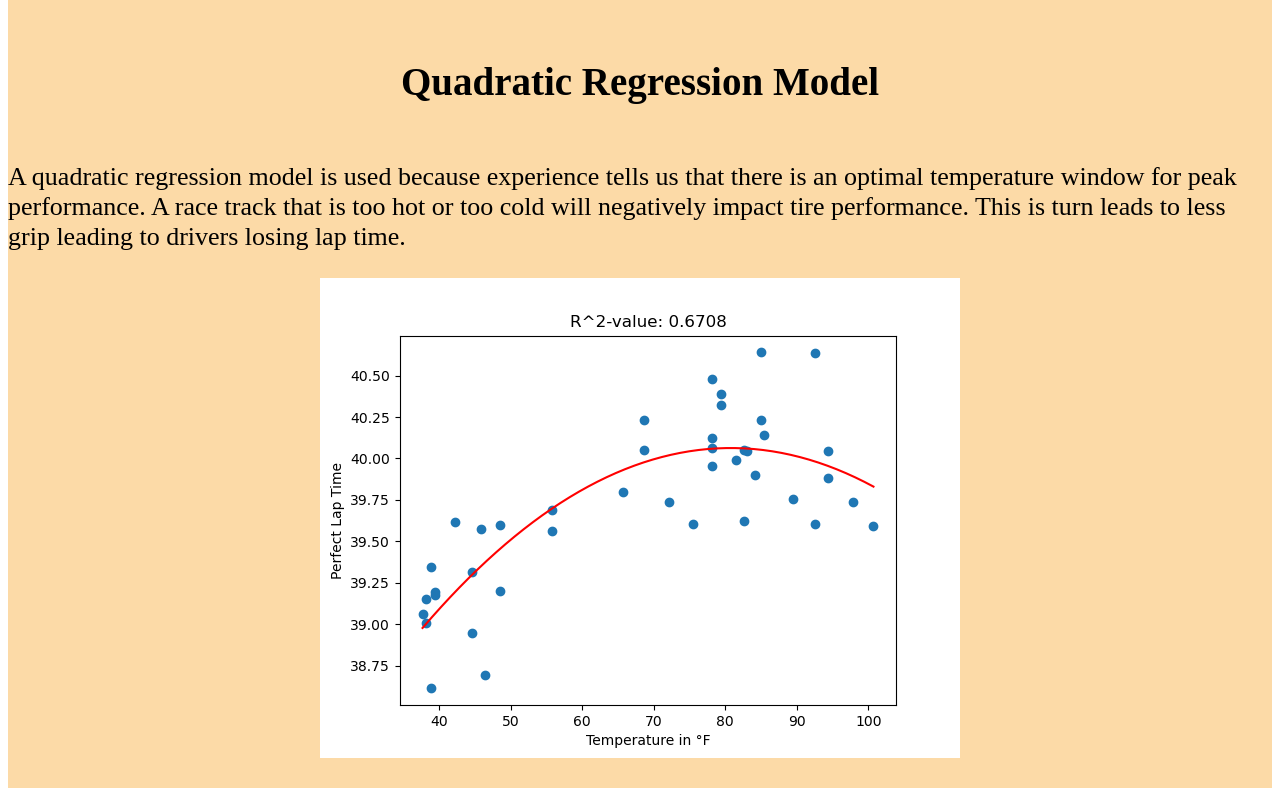
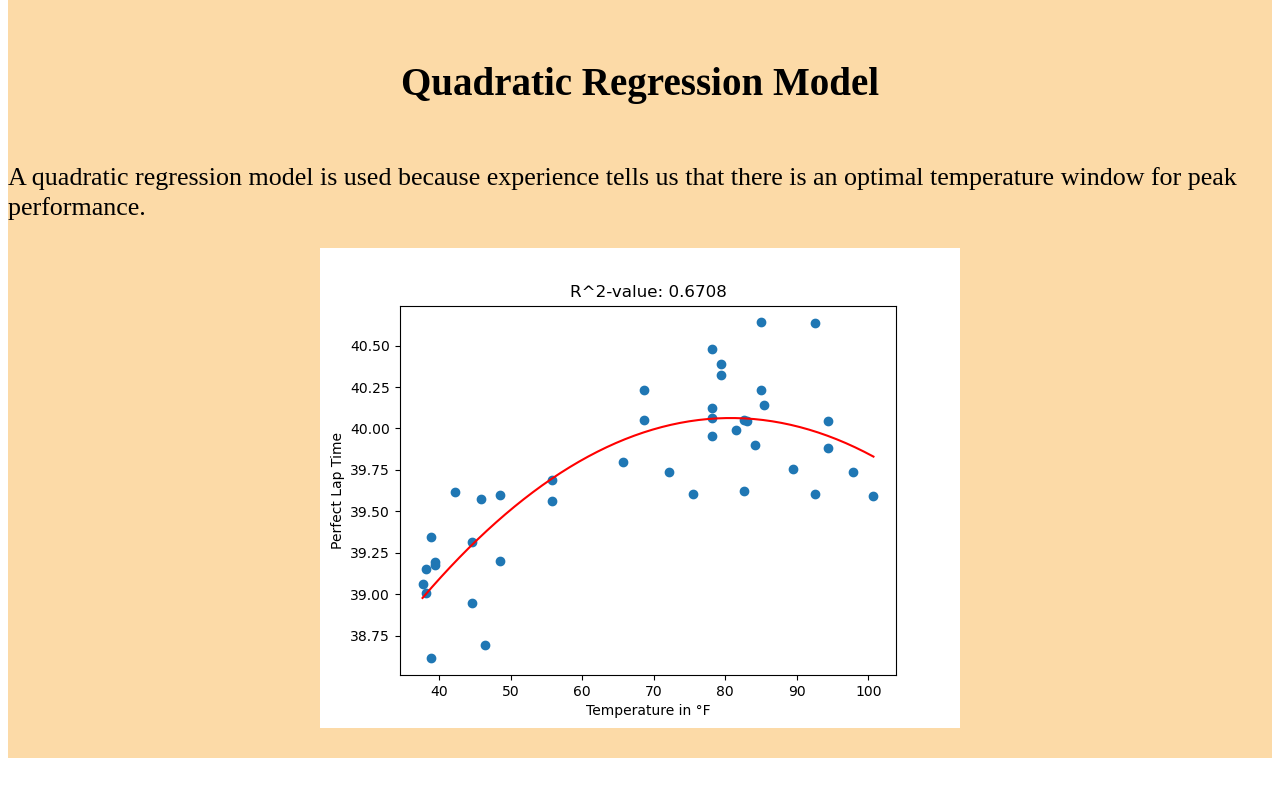
Before and after one commit to AlexanderBlake/Perfect-Lap, a React (Create React App) app in the folder client/: page /about in a window 1280 px wide. Shown: the part 1197-1993 px from the top of the page. After the commit the page ends 1963 px from the top, so only its background shows below. Built offline with nearby package versions, Linux system fonts and the light colour scheme.

Commit message:
Update to About page

```diff
--- a/client/src/pages/about.js
+++ b/client/src/pages/about.js
@@ -24,9 +24,8 @@ const About = () => {
             </p>
 
             <h2>Quadratic Regression Model</h2>
-            <p>A quadratic regression model is used because experience tells us that there is an optimal temperature window for peak performance. A race track that is too hot or too cold will negatively impact tire performance. This is turn leads to less grip leading to drivers losing lap time.<br></br>
+            <p>A quadratic regression model is used because experience tells us that there is an optimal temperature window for peak performance.<br></br>
             </p>
-
             <img src={plot} alt="Regression Plot" /><br></br>
         </div>
     );
```
